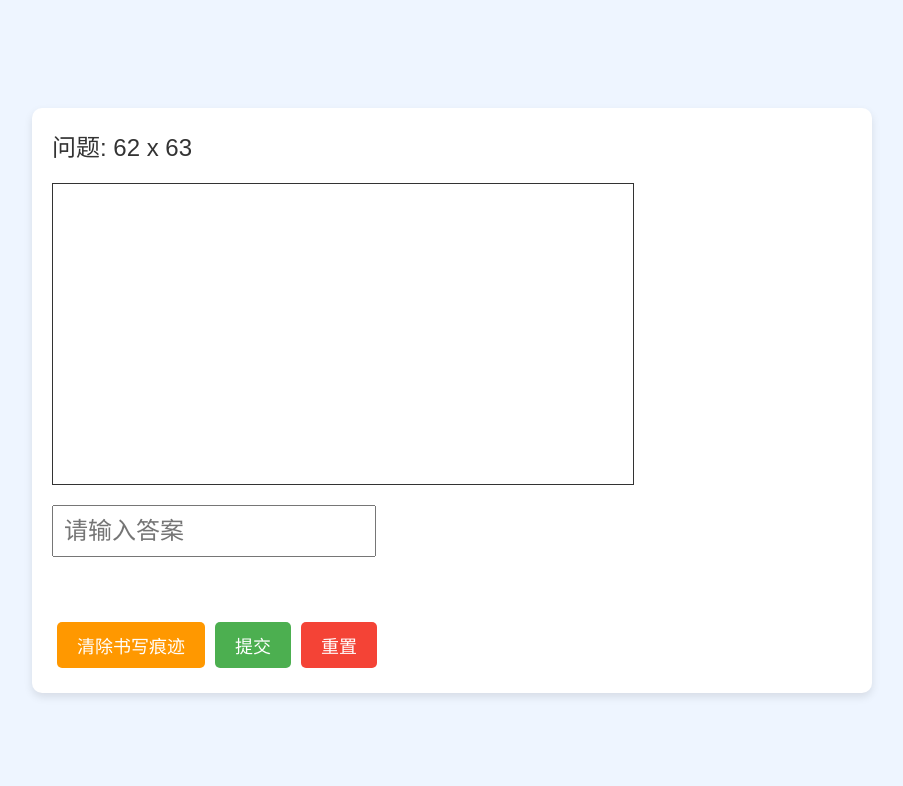
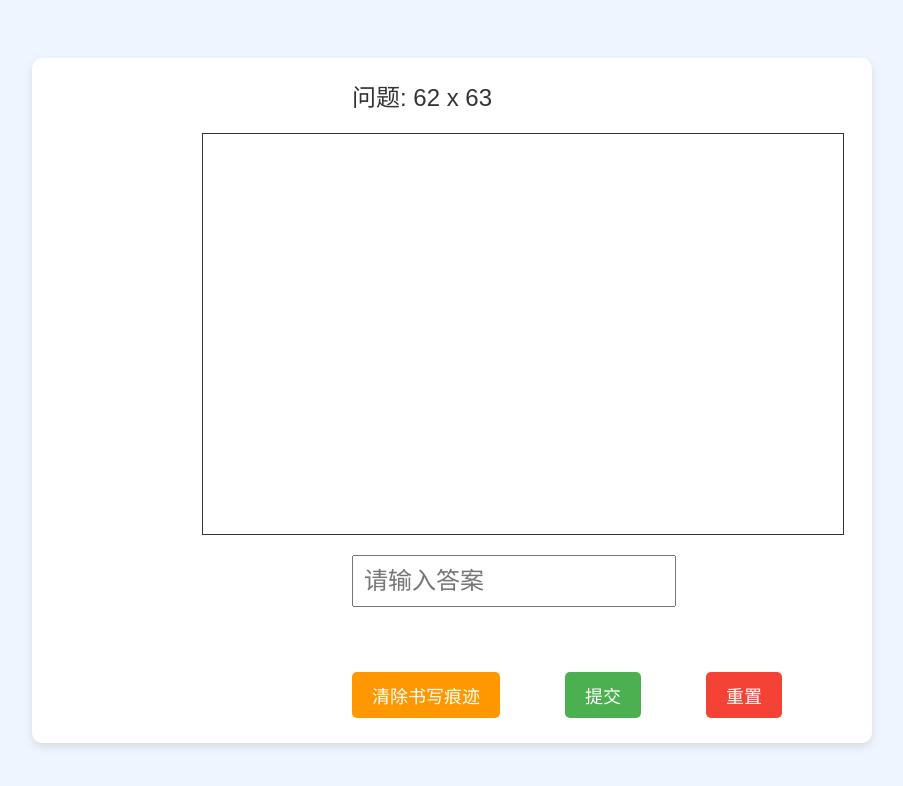
Before and after one commit to gubao-123/cf2-2, a plain HTML site: page index.html in a window 1280 px wide. Shown: the whole page, without its empty margins (188-1091 px from the left). Drawn offline with Linux system fonts and the light colour scheme.

Commit message:
Add files via upload

```diff
--- a/index.html
+++ b/index.html
@@ -30,8 +30,8 @@
     width: 100%;
   }
   .left-section {
-    flex: 1.5; /* 调整左侧区域比例 */
-    margin-right: 18px;
+    flex: 1; /* 调整左侧区域比例 */
+    margin-right: 20px;
   }
   .right-section {
     flex: 1;
@@ -40,13 +40,17 @@
     font-size: 24px;
     color: #333333;
     margin-bottom: 20px;
+margin-left: 300px;
+
   }
   .writing-area {
-    width: 580px; /* 增加大框宽度 */
-    height: 300px; /* 增加大框高度 */
+    width: 640px; /* 增加大框宽度 */
+    height: 400px; /* 增加大框高度 */
     background-color: white;
     border: 1px solid #333333;
     margin-bottom: 20px;
+
+    margin-left: 150px;
     position: relative;
   }
   canvas {
@@ -59,9 +63,12 @@
     font-size: 24px;
     width: 300px; /* 增加输入框宽度 */
     margin-bottom: 20px;
+margin-left: 300px;
+
   }
   button {
     padding: 10px 20px;
+
     font-size: 18px;
     border: none;
     cursor: pointer;
@@ -71,25 +78,25 @@
   #submitBtn {
     background-color: #4CAF50;
     color: white;
-  }
+margin-left: 60px;  }
   #resetGameBtn {
     background-color: #F44336;
-    color: white;
+    color: white;margin-left: 60px;
   }
   #clearCanvasBtn {
-    background-color: #FF9800;
-    color: white;
+  background-color: #FF9800;
+    color: white;margin-left: 300px;
   }
   .feedback {
     font-size: 20px;
-    margin-top: 20px;
+    margin-top: 20px;margin-left: 300px;
   }
   .correct {
-    color: green;
+    color: green;margin-left: 300px;
   }
   .incorrect {
     color: red;
-  }
+margin-left: 300px;  }
   .button-container {
     display: flex;
     justify-content: flex-start;
@@ -103,7 +110,7 @@
     <div class="left-section">
       <div class="question" id="question"></div>
       <div class="writing-area" id="writingArea">
-        <canvas id="drawingCanvas"></canvas>
+      <canvas id="drawingCanvas"></canvas>
       </div>
       <input type="text" id="answerInput" placeholder="请输入答案">
       <div class="feedback" id="feedback"></div>
@@ -127,8 +134,8 @@
   let isDrawing = false;
 
   // 设置Canvas大小
-  canvas.width = 580; // 增加Canvas宽度
-  canvas.height = 300; // 增加Canvas高度
+  canvas.width = 640; // 增加Canvas宽度
+  canvas.height = 400; // 增加Canvas高度
 
   // 设置线条样式
   ctx.strokeStyle = '#000000';
```
